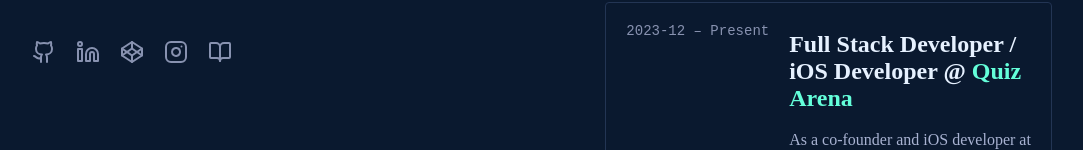
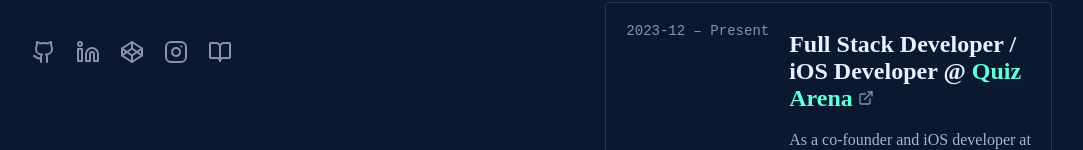
Before and after one commit to apatel924/ashish-portfolio, a React (Create React App) app: page / in a window 1280 px wide. Shown: the part 650-800 px from the top of the page, without its empty margins (128-1211 px from the left). Built offline with nearby package versions, Linux system fonts and the light colour scheme.

Commit message:
Updated ExperienceCard.js

```diff
--- a/src/components/ExperienceCard.js
+++ b/src/components/ExperienceCard.js
@@ -1,5 +1,5 @@
 import React from "react";
-// import { ExternalLink } from "lucide-react";
+import { ExternalLink } from "lucide-react";
 import TechBadge from "./TechBadge";
 
 function ExperienceCard({
@@ -11,6 +11,7 @@ function ExperienceCard({
   technologies,
   positions,
 }) {
+  // Base card style with transitions for hover effect
   const cardStyle = {
     display: "flex",
     flexDirection: "row",
@@ -18,8 +19,21 @@ function ExperienceCard({
     padding: "20px",
     border: "1px solid #233554",
     borderRadius: "4px",
+    transition: "transform 0.3s, box-shadow 0.3s",
+    position: "relative", // so we can manipulate the container
   };
 
+  // Hover event handlers for the container
+  const handleMouseEnter = (e) => {
+    e.currentTarget.style.transform = "scale(1.02)";
+    e.currentTarget.style.boxShadow = "0 8px 20px rgba(100,255,218,0.1)";
+  };
+  const handleMouseLeave = (e) => {
+    e.currentTarget.style.transform = "scale(1)";
+    e.currentTarget.style.boxShadow = "none";
+  };
+
+  // Left column: period
   const periodStyle = {
     fontFamily: "monospace",
     fontSize: "14px",
@@ -28,6 +42,7 @@ function ExperienceCard({
     minWidth: "120px",
   };
 
+  // Right column: content
   const contentStyle = {
     flex: 1,
   };
@@ -45,6 +60,24 @@ function ExperienceCard({
     lineHeight: 1.5,
   };
 
+  // Link icon style (if you want the ExternalLink to glow on hover)
+  const linkIconStyle = {
+    marginLeft: "5px",
+    width: "16px",
+    height: "16px",
+    color: "#8892b0",
+    transition: "color 0.3s, transform 0.3s",
+    cursor: "pointer",
+  };
+  const handleIconMouseEnter = (e) => {
+    e.target.style.color = "#64ffda";
+    e.target.style.transform = "scale(1.2)";
+  };
+  const handleIconMouseLeave = (e) => {
+    e.target.style.color = "#8892b0";
+    e.target.style.transform = "scale(1)";
+  };
+
   const techListStyle = {
     marginTop: "10px",
     display: "flex",
@@ -52,7 +85,11 @@ function ExperienceCard({
   };
 
   return (
-    <div style={cardStyle}>
+    <div
+      style={cardStyle}
+      onMouseEnter={handleMouseEnter}
+      onMouseLeave={handleMouseLeave}
+    >
       <div style={periodStyle}>{period}</div>
       <div style={contentStyle}>
         <div style={titleStyle}>
@@ -65,6 +102,12 @@ function ExperienceCard({
           >
             {company}
           </a>
+          {/* External link icon (optional) */}
+          <ExternalLink
+            style={linkIconStyle}
+            onMouseEnter={handleIconMouseEnter}
+            onMouseLeave={handleIconMouseLeave}
+          />
         </div>
         {positions && positions.length > 0 && (
           <div style={{ fontSize: "0.9rem", color: "#8892b0" }}>
@@ -74,9 +117,7 @@ function ExperienceCard({
         <p style={descriptionStyle}>{description}</p>
         <div style={techListStyle}>
           {technologies.map((tech, i) => (
-            <div key={i} style={{ marginRight: "10px", marginBottom: "10px" }}>
-              <TechBadge>{tech}</TechBadge>
-            </div>
+            <TechBadge key={i}>{tech}</TechBadge>
           ))}
         </div>
       </div>
```
